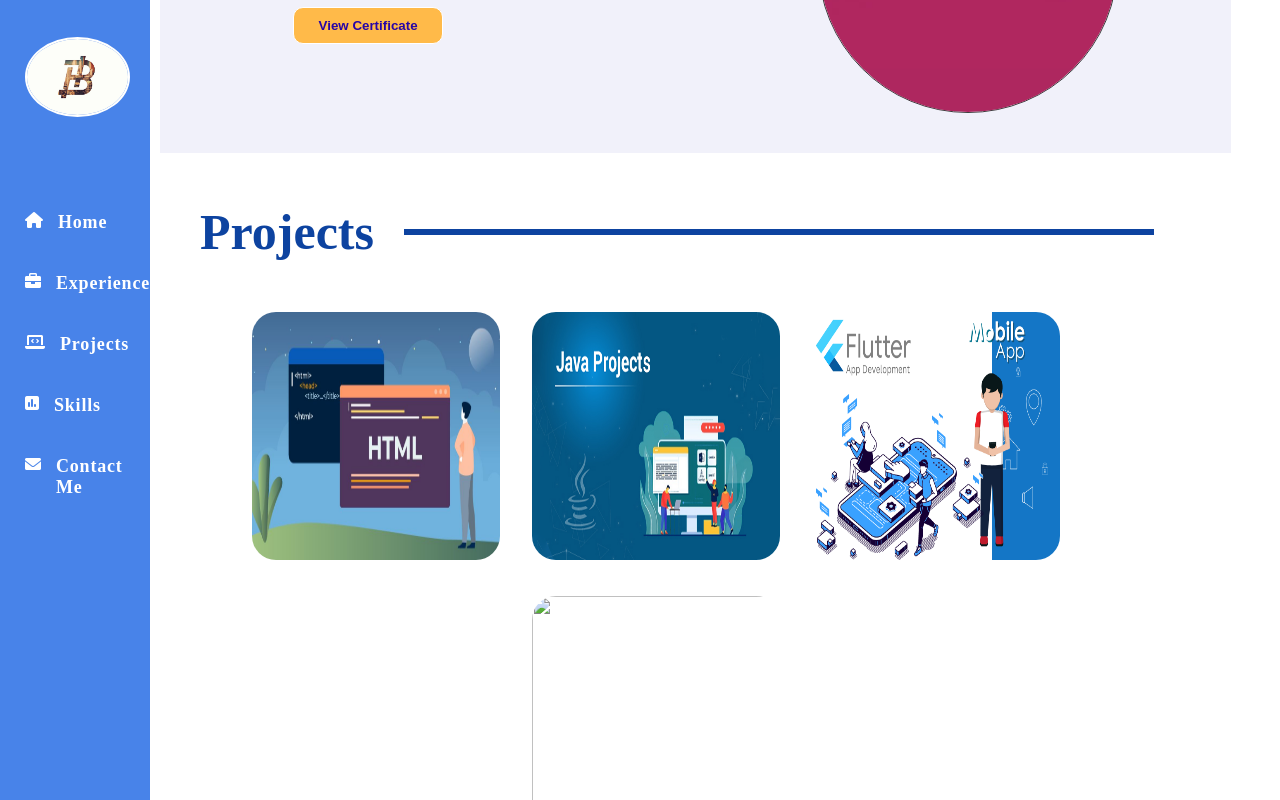
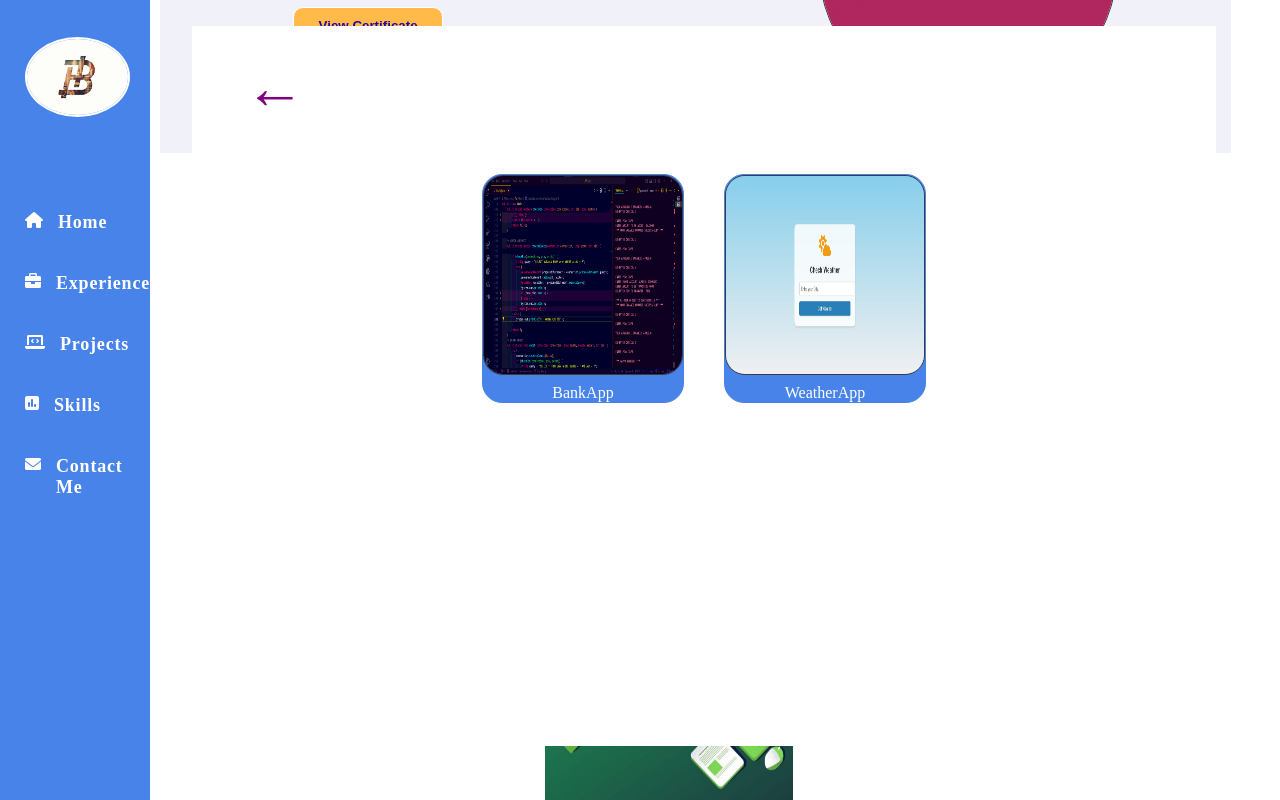
Before and after one commit to himanshi78bansal/Portfolio, a plain HTML site: page index.html in a window 1280 px wide. Both pictures are taken after a click on the picture 1060 px from the left and 2520 px from the top of the page. Shown: the part 2120-2920 px from the top of the page. Drawn offline with nearby package versions, Linux system fonts and the light colour scheme.

Commit message:
Add files via upload

```diff
--- a/css/style.css
+++ b/css/style.css
@@ -294,8 +294,12 @@ h4 {
     flex-wrap: wrap;
     justify-content: center;
     align-items: center;
+    /* display: grid;
+    grid-template-columns: 1fr, 1fr;
+    grid-template-rows: 1fr, 1fr; */
     gap: 30px;
     padding: 20px;
+    padding-left: 4%;
     margin: 20px;
     margin-bottom: 90px;
 }
@@ -332,14 +336,15 @@ h4 {
     align-items: center;
     gap: 20px;
     flex-wrap: wrap;
-    color: var(--main-bg-color);
+    color: white;
 }
 .overlay-content div div {
     flex-direction: column;
     gap: 5px;
-    /* border: 1px solid var(--second-bg-color); */
+    border: 1px solid var(--second-bg-color);
     border-radius: 20px;
     background-color: var(--second-bg-color);
+    margin: 10px;
 }
 .overlay-content img {
     width: 200px;
@@ -349,10 +354,6 @@ h4 {
 .overlay-content img:hover {
     opacity: 40%;
 }
-/* figcaption{
-    position: absolute;
-    top: 50%;
-} */
 .flutter img {
     top: 0%;
     margin-top: 0px;
--- a/index.html
+++ b/index.html
@@ -90,7 +90,7 @@
                                 <p>skills</p>
                             </button>
                             <button
-                                onclick="javascript:window.open('https://github.com/himanshi78bansal', '_blank');"
+                                onclick="javascript:window.open('https://github.com/Himanshi78Bansal', '_blank');"
                                 class="summary two"
                             >
                                 <p class="digits">12+</p>
--- a/js/chart.js
+++ b/js/chart.js
@@ -39,15 +39,15 @@ new Chart("myChart1", {
 var xValues2 = [
     "C",
     "JAVA",
+    "Oops",
     "DSA",
+    "SpringBoot",
     "HTML",
     "CSS",
     "JS",
-    "Jquery",
-    "NodeJS",
-    "ReactJS",
+    "MySQL"
 ];
-var yValues2 = [7, 7, 6, 9, 6, 7, 5, 5, 0];
+var yValues2 = [7, 8, 8, 7, 6, 8, 7, 6, 6];
 var barColors2 = [
     "#ff0000",
     "#ffa500",
--- a/js/script.js
+++ b/js/script.js
@@ -27,8 +27,11 @@ $("#two").click(() => {
 $("#three").click(() => {
     $("#myNav3").css("height", "90%");
 });
+$("#four").click(() => {
+    $("#myNav9").css("height", "90%");
+});
 $(".closebtn").hover(() => {
-    $("#myNav1, #myNav2, #myNav3, #myNav4, #myNav5, #myNav6, #myNav7, #myNav8").css("height", "0%");
+    $("#myNav1, #myNav2, #myNav3, #myNav4, #myNav5, #myNav6, #myNav7, #myNav8, #myNav9").css("height", "0%");
 });
 
 // about me
```
Also changed, not shown: image/2.jpg (added), image/2a.jpg (added), image/3.jpg (added), image/4.jpg (added), image/5.jpg (added), image/6.jpg (added), project piccs/html/love.jpg (added), project piccs/html/myTicTacToe.jpg (added), project piccs/html/rockpaperscissor.jpg (added), project piccs/springboot/bankApp.jpg (added), project piccs/springboot/spring.jpg (added), project piccs/springboot/weatherApp.jpg (added).
